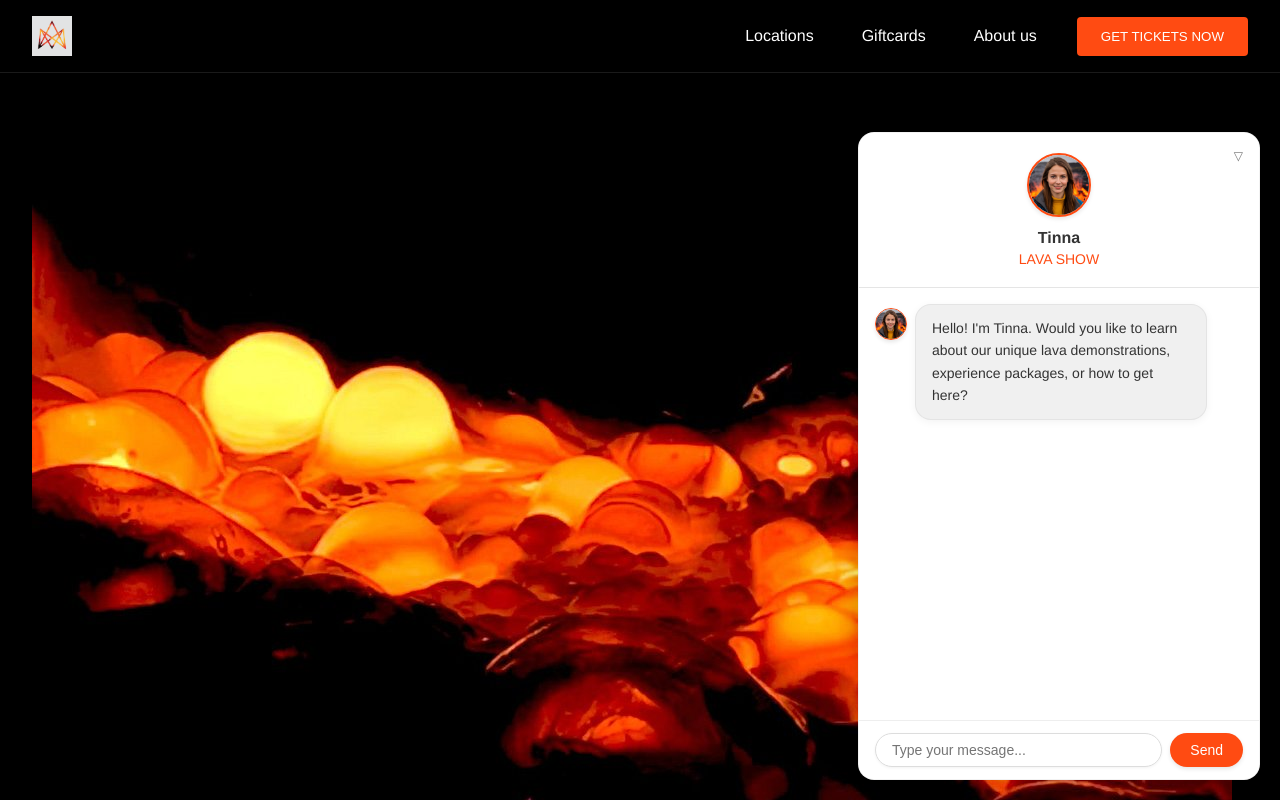
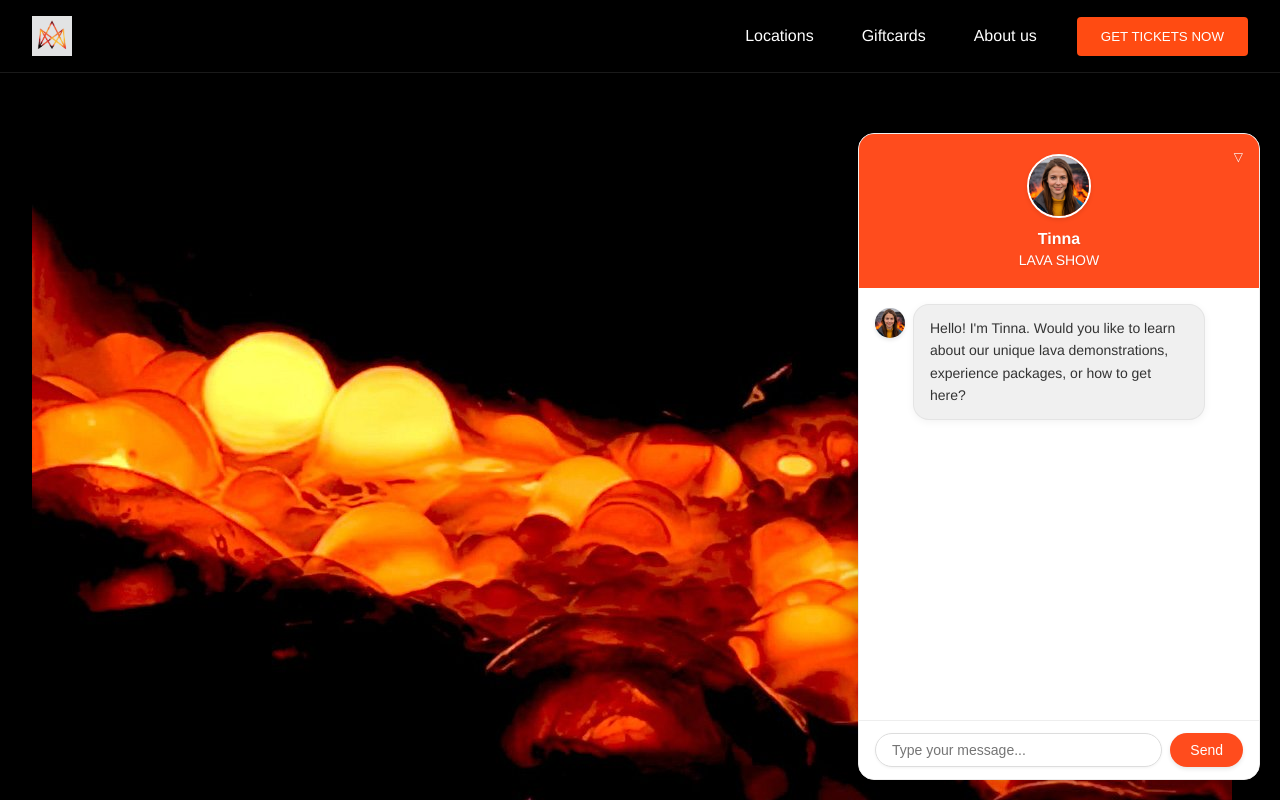
Before and after one commit to SveinnSSR/lavashow-chat-demo, a React (Create React App) app: page / in a window 1280 px wide. Both pictures are taken after a click on the element 1224 px from the left and 744 px from the top of the page. Shown: the top 800 px of the page. Built offline with nearby package versions, Linux system fonts and the light colour scheme.

Commit message:
Mixed themed ChatWidget

```diff
--- a/src/components/ChatWidget.jsx
+++ b/src/components/ChatWidget.jsx
@@ -20,6 +20,9 @@ const ChatWidget = ({
     const [sessionId, setSessionId] = useState('');
     // Add window width tracking for responsive design
     const [windowWidth, setWindowWidth] = useState(typeof window !== 'undefined' ? window.innerWidth : 1200);
+
+    // Lava Show exact brand colors
+    const brandOrange = '#FF4C1D'; // Closer to their website's orange
 
     // Initialize session ID on component mount
     useEffect(() => {
@@ -132,10 +135,10 @@ const ChatWidget = ({
             width: isMinimized ? (windowWidth <= 768 ? '60px' : '70px') : '400px',
             height: isMinimized ? (windowWidth <= 768 ? '60px' : '70px') : 'auto',
             maxHeight: isMinimized ? 'auto' : 'calc(100vh - 40px)',
-            backgroundColor: isMinimized ? '#FFFFFF' : '#FFFFFF', // White theme
+            backgroundColor: isMinimized ? brandOrange : '#FFFFFF', // Orange when minimized, white when expanded
             borderRadius: isMinimized ? '50%' : '16px',
             boxShadow: '0 4px 20px rgba(0, 0, 0, 0.15)',
-            border: '1px solid rgba(0, 0, 0, 0.05)',
+            border: isMinimized ? 'none' : '1px solid #eeeeee',
             fontFamily: theme.fonts.body,
             overflow: 'hidden',
             transformOrigin: 'bottom right',
@@ -154,13 +157,12 @@ const ChatWidget = ({
                     justifyContent: isMinimized ? 'center' : 'flex-start',
                     cursor: 'pointer',
                     gap: '12px',
-                    backgroundColor: '#FFFFFF', // White header
+                    backgroundColor: brandOrange, // Orange header
                     width: '100%',
                     height: isMinimized ? '100%' : 'auto',
                     boxSizing: 'border-box',
                     flexDirection: isMinimized ? 'row' : 'column',
-                    boxShadow: '0 2px 4px rgba(0, 0, 0, 0.05)',
-                    borderBottom: isMinimized ? 'none' : '1px solid rgba(0, 0, 0, 0.1)'
+                    boxShadow: '0 2px 4px rgba(0, 0, 0, 0.05)'
                 }}
             >
                 <img
@@ -172,7 +174,7 @@ const ChatWidget = ({
                         borderRadius: '50%',
                         objectFit: 'cover',
                         boxShadow: isMinimized ? '0 1px 3px rgba(0, 0, 0, 0.1)' : '0 2px 4px rgba(0, 0, 0, 0.1)',
-                        border: isMinimized ? '2px solid #FF4B12' : '2px solid #FF4B12' // Orange border
+                        border: '2px solid white' // White border for contrast
                     }}
                 />
                 {!isMinimized && (
@@ -183,16 +185,18 @@ const ChatWidget = ({
                         gap: '4px'
                     }}>
                         <span style={{
-                            color: '#333333', // Dark text for contrast
+                            color: 'white',
                             fontSize: '16px',
                             fontWeight: '600',
+                            textShadow: '0 1px 2px rgba(0, 0, 0, 0.1)'
                         }}>
                             Tinna
                         </span>
                         <span style={{
-                            color: '#FF4B12', // Orange for brand identity
+                            color: 'white',
                             fontSize: '14px',
-                            fontWeight: '500'
+                            fontWeight: '500',
+                            textShadow: '0 1px 2px rgba(0, 0, 0, 0.1)'
                         }}>
                             LAVA SHOW
                         </span>
@@ -200,11 +204,12 @@ const ChatWidget = ({
                 )}
                 {!isMinimized && (
                     <span style={{
-                        color: '#777777', // Mid-gray for subtle contrast
+                        color: 'white',
                         fontSize: '12px',
                         position: 'absolute',
                         right: '16px',
-                        top: '16px'
+                        top: '16px',
+                        textShadow: '0 1px 2px rgba(0, 0, 0, 0.1)'
                     }}>
                         ▽
                     </span>
@@ -243,8 +248,7 @@ const ChatWidget = ({
                                             borderRadius: '50%',
                                             marginTop: '4px',
                                             boxShadow: '0 2px 4px rgba(0,0,0,0.1)',
-                                            objectFit: 'cover',
-                                            border: '1px solid #FF4B12' // Subtle orange border
+                                            objectFit: 'cover'
                                         }}
                                     />
                                 )}
@@ -252,7 +256,7 @@ const ChatWidget = ({
                                     maxWidth: '70%',
                                     padding: '12px 16px',
                                     borderRadius: '16px',
-                                    backgroundColor: msg.type === 'user' ? '#FF4B12' : '#f0f0f0',
+                                    backgroundColor: msg.type === 'user' ? brandOrange : '#f0f0f0',
                                     color: msg.type === 'user' ? 'white' : '#333333',
                                     fontSize: '14px',
                                     lineHeight: '1.5',
@@ -304,7 +308,7 @@ const ChatWidget = ({
                         onClick={handleSend}
                         disabled={isTyping}
                         style={{
-                            backgroundColor: isTyping ? '#a0a0a0' : '#FF4B12',
+                            backgroundColor: isTyping ? '#a0a0a0' : brandOrange,
                             color: 'white',
                             border: 'none',
                             padding: '8px 20px',
```
